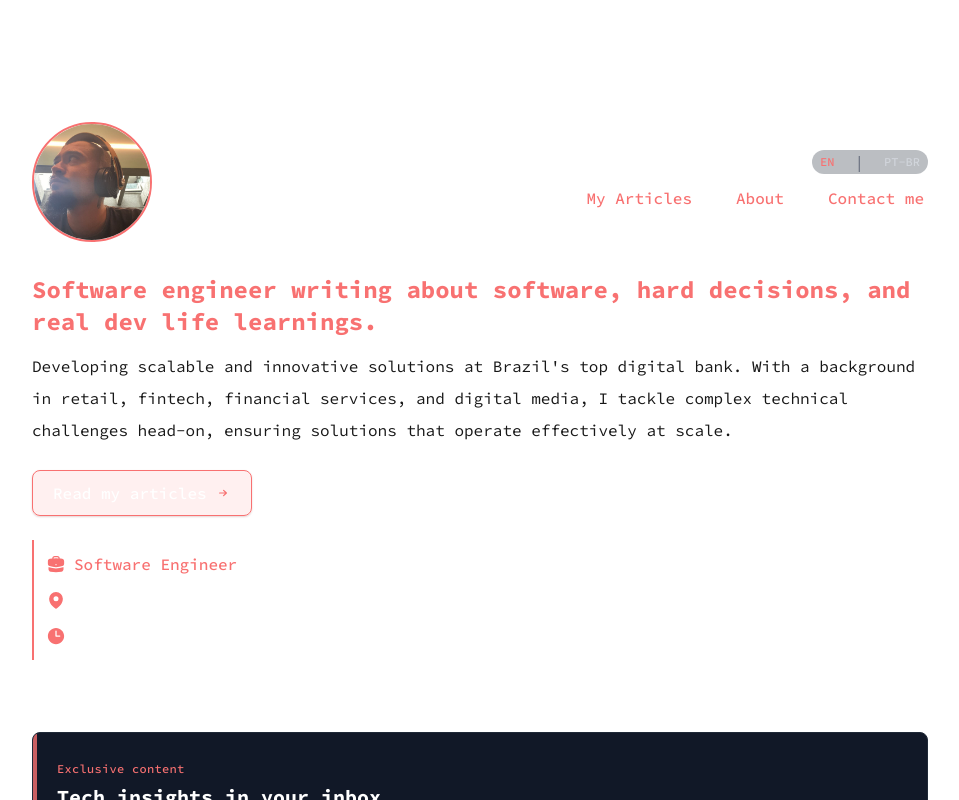
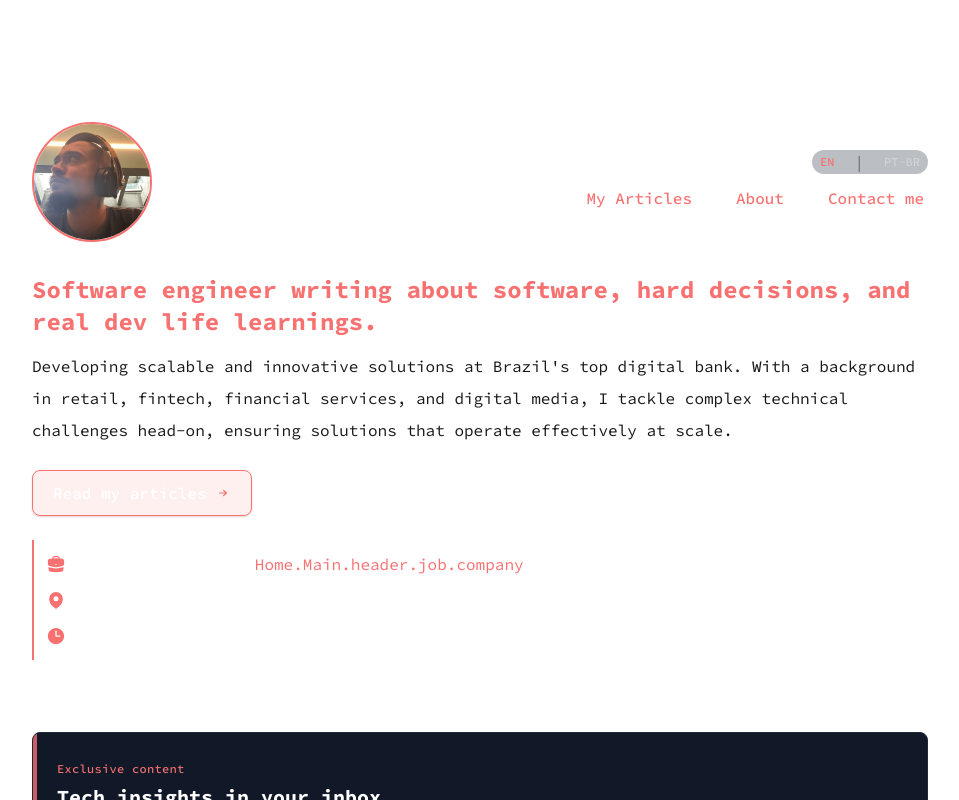
Before and after one commit to kaic/kaic.github.io, a Next.js app: page / in a window 1280 px wide. Shown: the top 800 px of the page, without its empty margins (160-1119 px from the left). Built offline with nearby package versions, Linux system fonts and the light colour scheme.

Commit message:
fix: changes in Intro component
change header.job.role text color to white and add a Link to handle header.job.company with a  header.job.companyUrl to redirect to company's website

```diff
--- a/locales/en.json
+++ b/locales/en.json
@@ -13,7 +13,7 @@
         "location": "São Paulo, Brazil",
         "job": {
           "role": "Software Engineer",
-          "company": "Nubank"
+          "companyUrl": "https://www.nubank.com.br/"
         },
         "experience": "Building digital solutions since 2016",
         "cta_button": "Read my articles"
--- a/locales/pt-br.json
+++ b/locales/pt-br.json
@@ -13,7 +13,8 @@
         "location": "São Paulo, Brasil",
         "job": {
           "role": "Software Engineer",
-          "company": "Nubank"
+          "company": "Nubank",
+          "companyUrl": "https://www.nubank.com.br/"
         },
         "experience": "Construindo soluções digitais desde 2016",
         "cta_button": "Leia meus artigos"
--- a/src/app/Main/components/Intro.tsx
+++ b/src/app/Main/components/Intro.tsx
@@ -34,9 +34,11 @@ export const Intro = () => {
               </svg>
             </div>
             <div>
-              <span className='text-red-400 font-medium'>{t('header.job.role')}</span>
+              <span className='text-white font-medium'>{t('header.job.role')}</span>
               <span className='text-white mx-1'>@</span>
-              <span className='text-white'>{t('header.job.company')}</span>
+              <Link href={t('header.job.companyUrl')} target="_blank" rel="noopener noreferrer" className="text-red-400 hover:text-white transition-colors">
+                {t('header.job.company')}
+              </Link>
             </div>
           </div>
 
```
